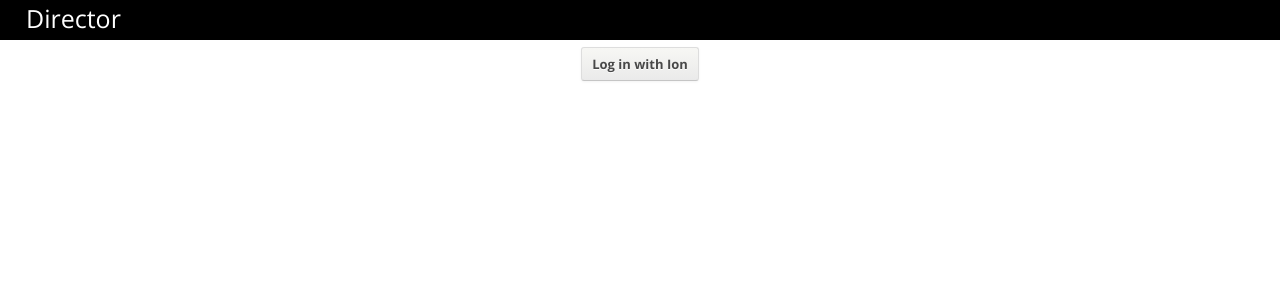
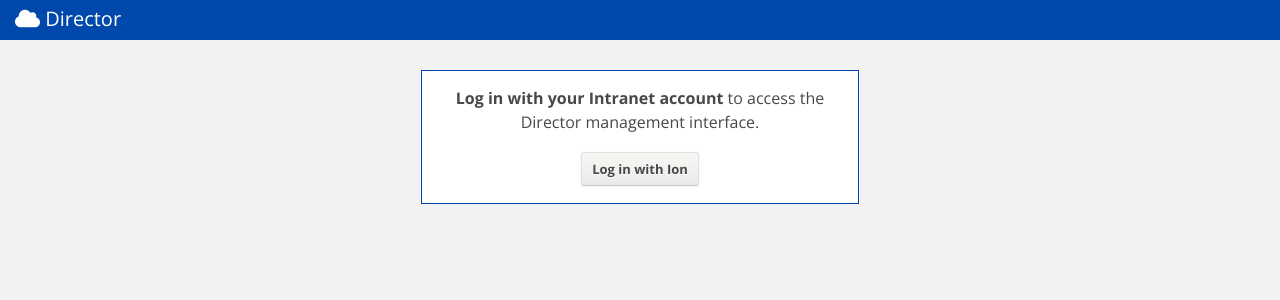
Before and after one commit to tjcsl/director4, a Django app: template manager/director/templates/auth/login.html in a window 1280 px wide. Shown: the top 300 px of the page. Run offline with Django 3.2, Linux system fonts and the light colour scheme; the template is opened without the code that fills it, so the values that code supplies are empty; some libraries are stand-ins or nearby versions.

Commit message:
Change styling to look more like current Director

```diff
--- a/manager/director/static/css/base.css
+++ b/manager/director/static/css/base.css
@@ -6,13 +6,13 @@
   font-size: 16px;
   color: white;
   line-height: 40px;
-  background: black;
+  background: #0048ab;
 }
 #nav ul {
   min-height: 40px;
   overflow: auto;
   margin: 0px;
-  padding-left: 26px;
+  padding-left: 15px;
   padding-right: 15px;
 }
 #nav ul li {
@@ -31,7 +31,7 @@
 #nav ul li a h1 {
   margin: 6px 3px 9px 0px;
   line-height: 25px;
-  font-size: 25px;
+  font-size: 1.25rem;
   font-weight: normal;
 }
 
@@ -78,12 +78,14 @@ body {
   margin: 0px;
   font-family: "Open Sans", "Helvetica Neue", sans-serif;
   font-size: 13px;
-  background-color: white;
+  line-height: 1.5;
+  color: #484848;
+  background-color: #f2f2f4;
 }
 
 #content {
   margin: 0px 0px 0px 0px;
-  padding: 5px 26px 26px 26px;
+  padding: 15px 26px 26px 26px;
 }
 
 #main {
--- a/manager/director/static/css/login.css
+++ b/manager/director/static/css/login.css
@@ -36,4 +36,15 @@
 
 .login-box {
     text-align: center;
+    background: white;
+    padding: 15px;
+    border: 1px solid #0048ab;
+    margin: 15px auto;
+    max-width: 438px;
+    box-sizing: border-box;
 }
+
+.login-box p {
+    margin-top: 0;
+    font-size: 16px;
+}
--- a/manager/director/templates/auth/login.html
+++ b/manager/director/templates/auth/login.html
@@ -9,6 +9,9 @@
 
 {% block main %}
   <div class="login-box">
-    <a href="{% url 'social:begin' 'ion' %}{% if request.GET.next %}?next={{ request.GET.next|urlencode }}{% endif %}" class="btn btn-ion">Log in with Ion</a>
+      <p>
+        <span class="bold">Log in with your Intranet account</span> to access the Director management interface.
+      </p>
+      <a href="{% url 'social:begin' 'ion' %}{% if request.GET.next %}?next={{ request.GET.next|urlencode }}{% endif %}" class="btn btn-ion">Log in with Ion</a>
   </div>
 {% endblock %}
--- a/manager/director/templates/base.html
+++ b/manager/director/templates/base.html
@@ -22,7 +22,7 @@
 <body>
   <div id="nav">
     <ul>
-      <li><a href="{% url 'auth:index' %}"><h1>Director</h1></a></li>
+      <li><a href="{% url 'auth:index' %}"><h1><i class="fas fa-cloud"></i> Director</h1></a></li>
       {% if request.user.is_authenticated %}
         {% if nav_item %}
           <li><i class="fa fa-chevron-right"></i></li>
```
